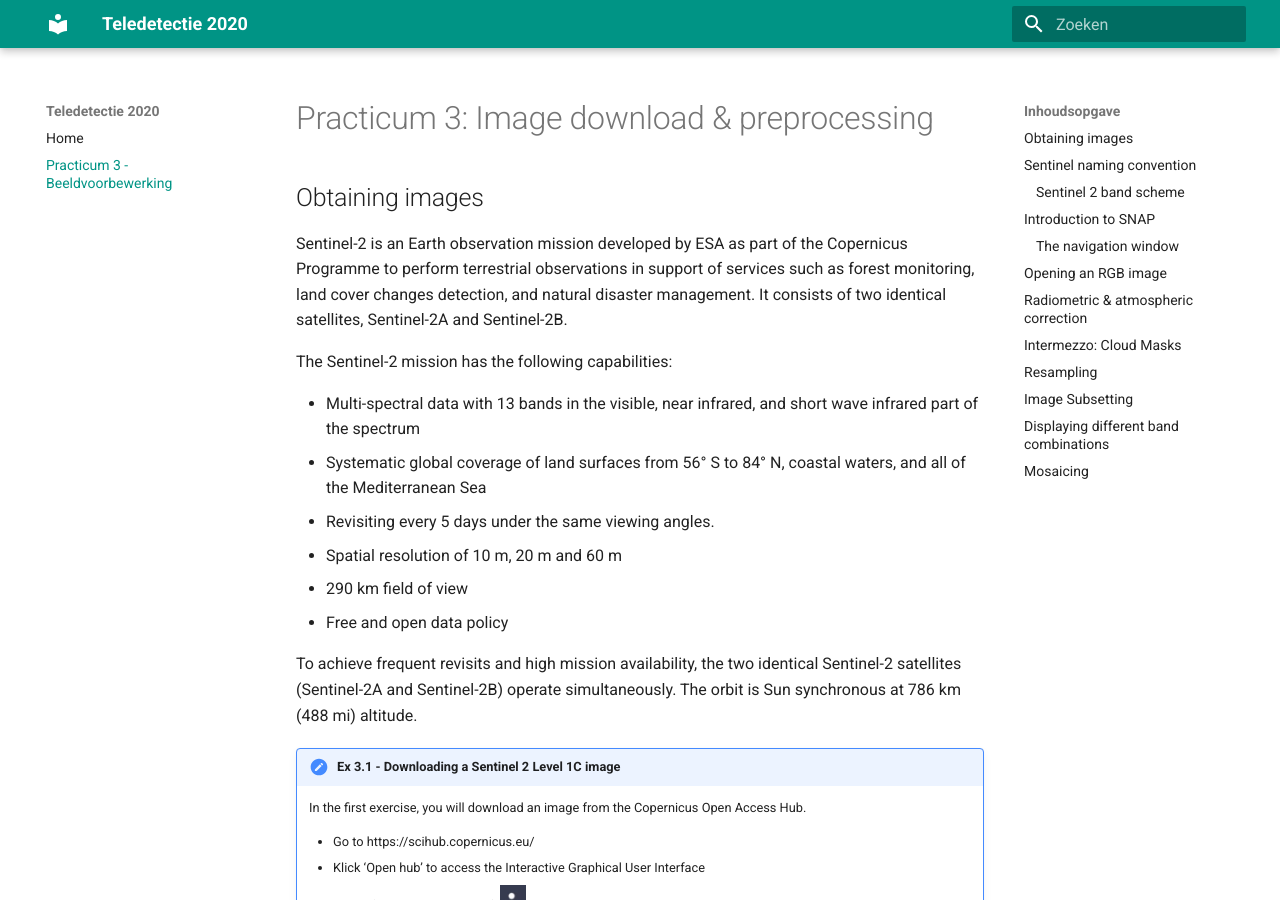
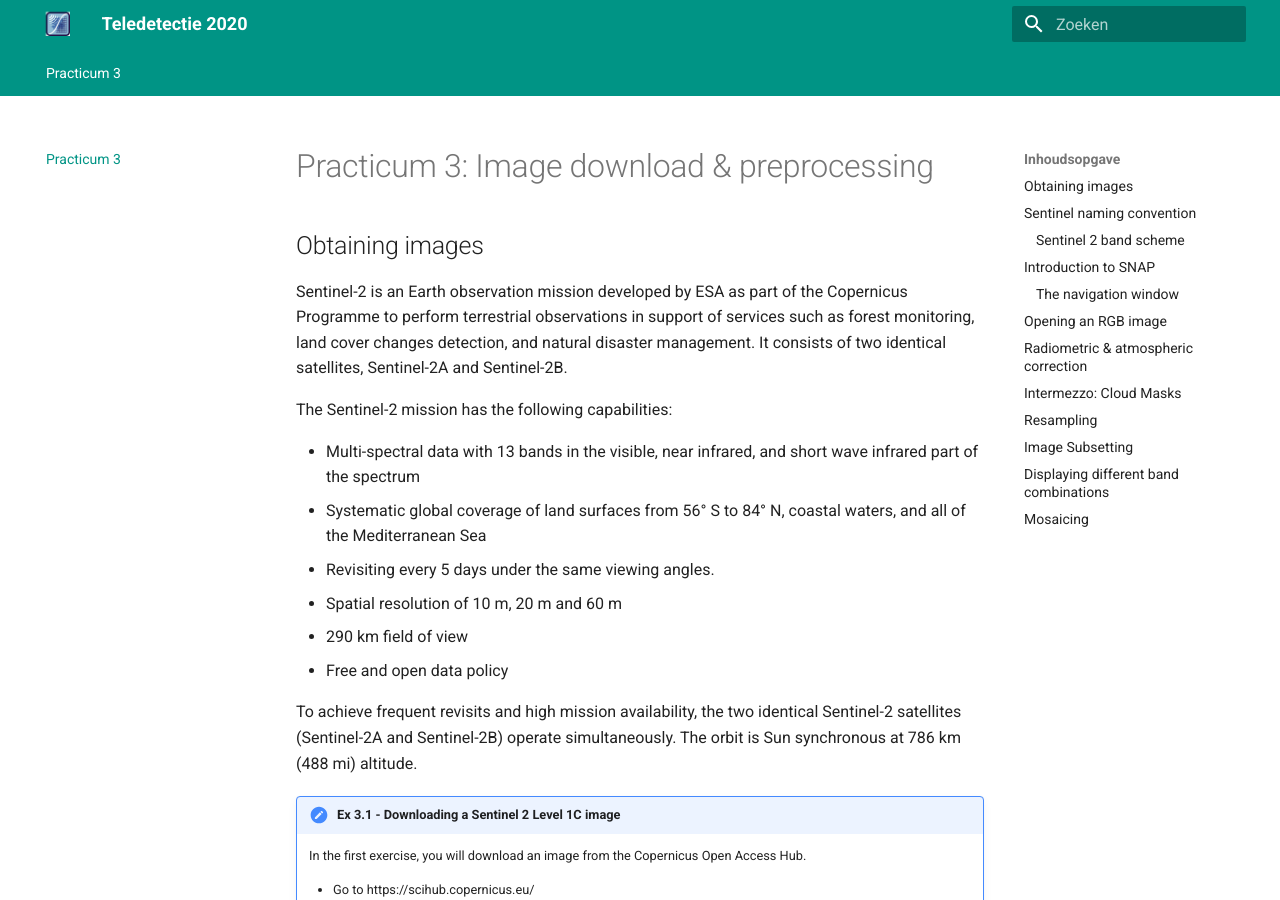
Before and after one commit to JasperFe/UGent_Tele2021, an MkDocs documentation site: the page built from docs/Practicum_3.md, in a window 1280 px wide and 900 px high. Built offline with MkDocs 1.6.1 and Material for MkDocs 9.7.7, drawn with Linux system fonts in a browser that asks for light colours.

Commit message:
mkdocs.yml

```diff
--- a/docs/Practicum_3.md
+++ b/docs/Practicum_3.md
@@ -1,4 +1,5 @@
 # Practicum 3: Image download & preprocessing
+
 ## Obtaining images
 
 
--- a/mkdocs.yml
+++ b/mkdocs.yml
@@ -1,12 +1,16 @@
 site_name: Teledetectie 2020
 nav:
-    - Home: index.md
-    - Practicum 3 - Beeldvoorbewerking: Practicum_3.md
+    - Practicum 3: Practicum_3.md
+
 theme:
   name: material
   palette:
     primary: teal
   language: nl
+  features:
+    - navigation.tabs
+  logo: assets\images\LOGO_REMOSA_2020.jpg
+  favicon: assets\images\LOGO_REMOSA_2020.jpg
 
 markdown_extensions:
   - admonition
```
Also changed, not shown: docs/assets/images/LOGO_REMOSA_2020.jpg (added).
